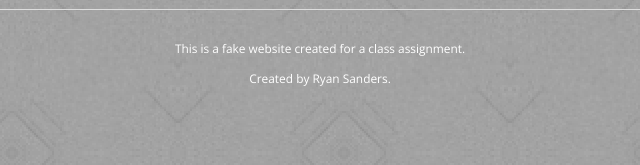
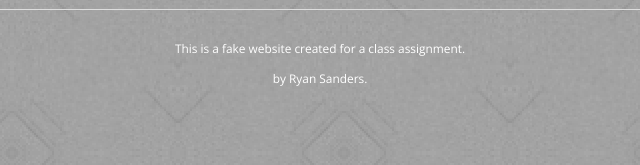
Before and after one commit to Ryantsanders/WebStandards, a plain HTML site: page Sanders_Ryan-project/index.html in a window 1280 px wide. Shown: the part 1507-1672 px from the top of the page, 320-960 px from the left. Drawn offline with nearby package versions, Linux system fonts and the light colour scheme; no server answers.

Commit message:
update
update

```diff
--- a/Sanders_Ryan-project/index.html
+++ b/Sanders_Ryan-project/index.html
@@ -184,7 +184,7 @@
     <!-- Footer section just a simple area where a copyright could go-->
     <footer class="row">
          <p><small>This is a fake website created for a class assignment.</small></p>
-         <p><small>Created by Ryan Sanders.</small></p>
+         <p><small> by Ryan Sanders.</small></p>
     </footer>
 
 </div> <!-- end container -->
```
